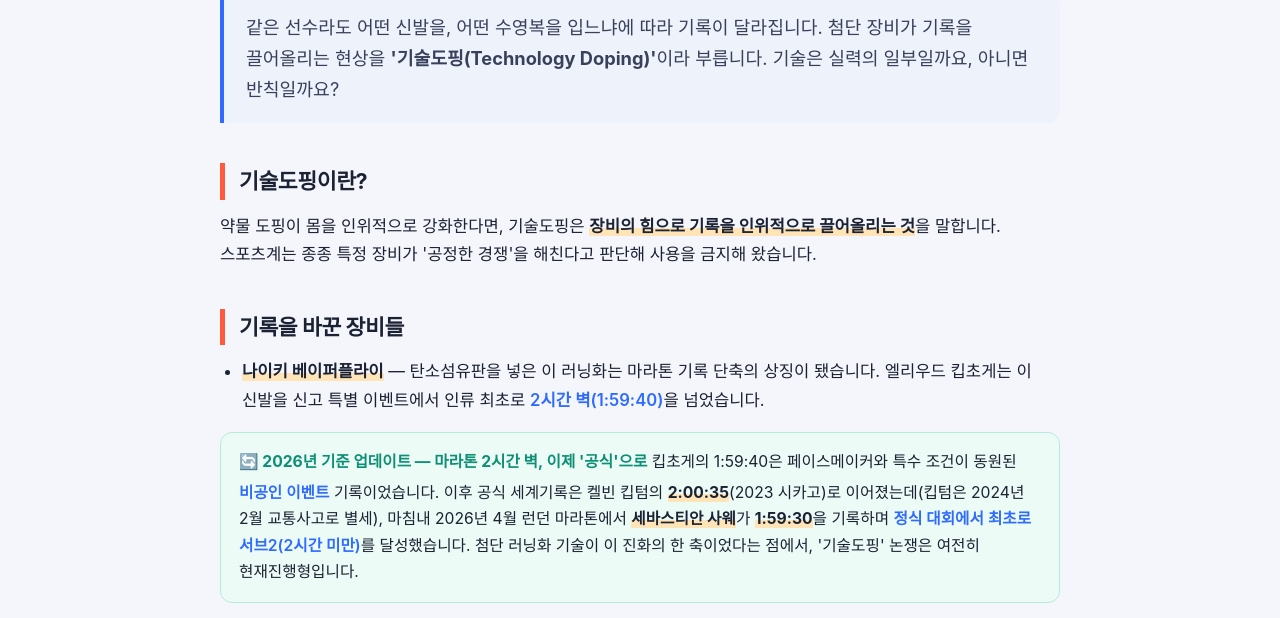
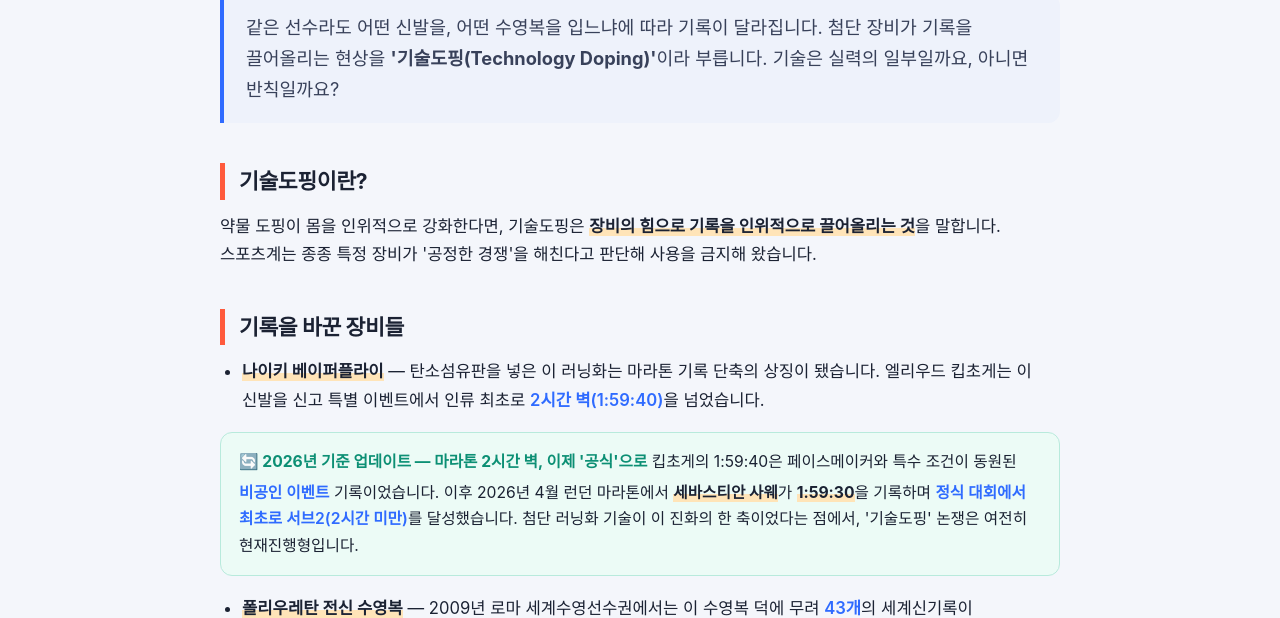
Before and after one commit to usuu94152-collab/sports_docent, a plain HTML site: page 04_기술도핑/index.html in a window 1280 px wide. Shown: the part 218-836 px from the top of the page. Drawn offline with Linux system fonts and the light colour scheme.

Commit message:
기술도핑: 업데이트 박스에서 킵텀 관련 문구 삭제
Co-Authored-By: Claude Opus 4.8 <noreply@anthropic.com>

```diff
--- a/04_기술도핑/index.html
+++ b/04_기술도핑/index.html
@@ -32,7 +32,7 @@
 
     <span class="update">
       <b>🔄 2026년 기준 업데이트 — 마라톤 2시간 벽, 이제 '공식'으로</b>
-      킵초게의 1:59:40은 페이스메이커와 특수 조건이 동원된 <em>비공인 이벤트</em> 기록이었습니다. 이후 공식 세계기록은 켈빈 킵텀의 <strong>2:00:35</strong>(2023 시카고)로 이어졌는데(킵텀은 2024년 2월 교통사고로 별세), 마침내 2026년 4월 런던 마라톤에서 <strong>세바스티안 사웨</strong>가 <strong>1:59:30</strong>을 기록하며 <em>정식 대회에서 최초로 서브2(2시간 미만)</em>를 달성했습니다. 첨단 러닝화 기술이 이 진화의 한 축이었다는 점에서, '기술도핑' 논쟁은 여전히 현재진행형입니다.
+      킵초게의 1:59:40은 페이스메이커와 특수 조건이 동원된 <em>비공인 이벤트</em> 기록이었습니다. 이후 2026년 4월 런던 마라톤에서 <strong>세바스티안 사웨</strong>가 <strong>1:59:30</strong>을 기록하며 <em>정식 대회에서 최초로 서브2(2시간 미만)</em>를 달성했습니다. 첨단 러닝화 기술이 이 진화의 한 축이었다는 점에서, '기술도핑' 논쟁은 여전히 현재진행형입니다.
     </span>
 
     <ul>
```
